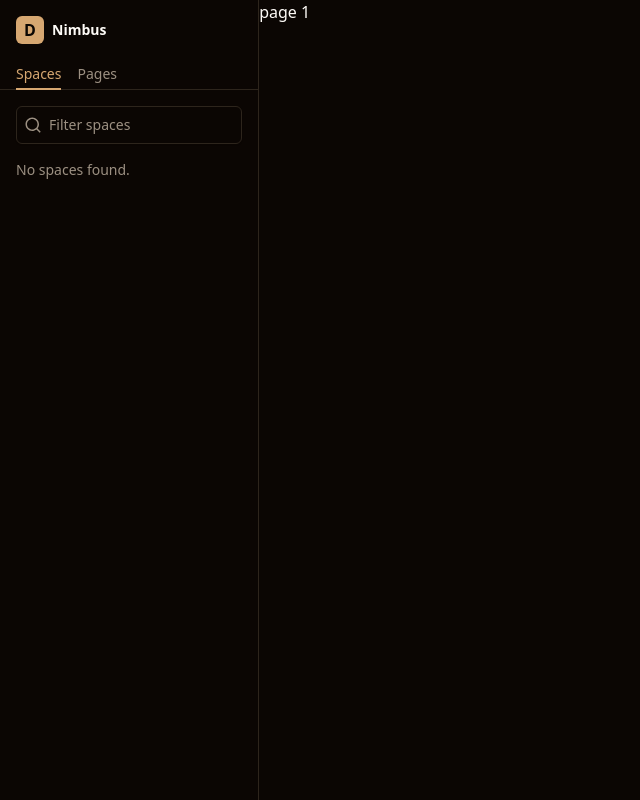
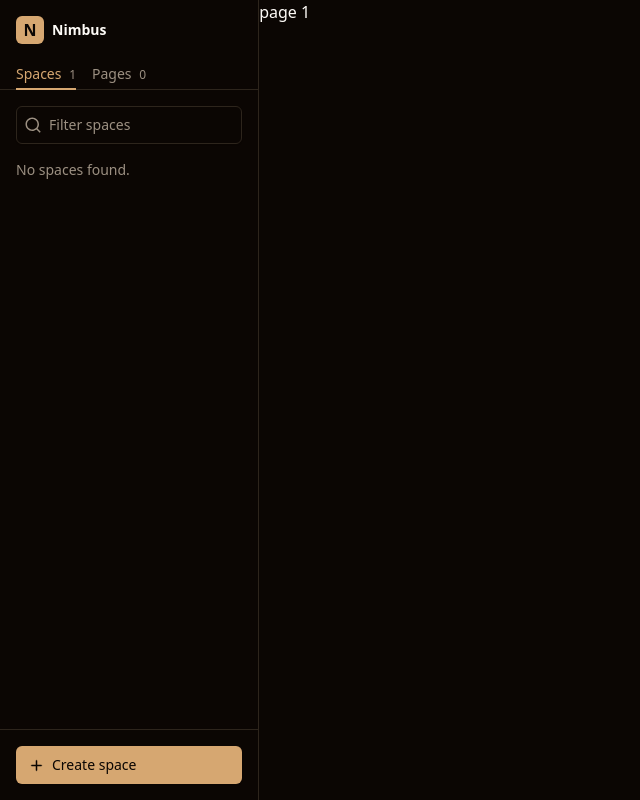
Before and after one commit to thibka/vision, a Next.js app: page / in a window 1280 px wide. Shown: the whole page, without its empty margins (0-640 px from the left). Built offline with nearby package versions, Linux system fonts and the light colour scheme.

Commit message:
feat(ui): add Button components and sidebar create actions

```diff
--- a/next.config.ts
+++ b/next.config.ts
@@ -1,8 +1,10 @@
 import type { NextConfig } from "next";
 
 const nextConfig: NextConfig = {
-  /* config options here */
   reactCompiler: true,
+  devIndicators: {
+    position: "bottom-right",
+  },
 };
 
 export default nextConfig;
--- a/package.json
+++ b/package.json
@@ -11,7 +11,9 @@
     "test": "vitest"
   },
   "dependencies": {
+    "@radix-ui/react-icons": "^1.3.2",
     "@radix-ui/react-label": "^2.1.15",
+    "@radix-ui/react-slot": "^1.3.3",
     "@radix-ui/react-tabs": "^1.1.21",
     "@remixicon/react": "^4.9.0",
     "clsx": "^2.1.1",
--- a/src/app/globals.css
+++ b/src/app/globals.css
@@ -73,6 +73,7 @@
   --color-text-secondary: var(--palette-stone-300);
   --color-text-subtle: var(--palette-stone-100);
   --color-text-primary: var(--palette-stone-50);
+  --color-text-contrast: var(--palette-stone-950);
 
   --color-accent-default: var(--palette-amber-400);
   --color-accent-hover: var(--palette-amber-300);
@@ -105,4 +106,7 @@
 
   --color-avatar-bg: var(--color-accent-default);
   --color-avatar-fg: var(--color-accent-on);
+
+  --color-button-primary-bg: var(--color-accent-default);
+  --color-button-primary-fg: var(--color-text-contrast);
 }
--- /dev/null
+++ b/src/components/Button.tsx
@@ -0,0 +1,147 @@
+// Tremor Button [v1.0.0]
+
+import React from "react"
+import { Slot } from "@radix-ui/react-slot"
+import { RiLoader2Fill } from "@remixicon/react"
+import { tv, type VariantProps } from "tailwind-variants"
+
+import { cx, focusRing } from "@/lib/utils"
+
+const buttonVariants = tv({
+  base: [
+    // base
+    "relative inline-flex items-center justify-center whitespace-nowrap rounded-md border px-3 py-2 text-center text-sm font-medium shadow-xs transition-all duration-100 ease-in-out",
+    // disabled
+    "disabled:pointer-events-none disabled:shadow-none",
+    // focus
+    focusRing,
+  ],
+  variants: {
+    variant: {
+      primary: [
+        // border
+        "border-transparent",
+        // text color
+        "text-button-primary-fg dark:text-button-primary-fg",
+        // background color
+        "bg-button-primary-bg dark:bg-button-primary-bg",
+        // hover color
+        "hover:bg-button-primary-bg dark:hover:bg-button-primary-bg",
+        // disabled
+        "disabled:bg-button-primary-bg disabled:text-button-primary-fg",
+        "dark:disabled:bg-button-primary-bg dark:disabled:text-button-primary-fg",
+      ],
+      secondary: [
+        // border
+        "border-gray-300 dark:border-gray-800",
+        // text color
+        "text-gray-900 dark:text-gray-50",
+        // background color
+        "bg-white dark:bg-gray-950",
+        //hover color
+        "hover:bg-gray-50 dark:hover:bg-gray-900/60",
+        // disabled
+        "disabled:text-gray-400",
+        "dark:disabled:text-gray-600",
+      ],
+      light: [
+        // base
+        "shadow-none",
+        // border
+        "border-transparent",
+        // text color
+        "text-gray-900 dark:text-gray-50",
+        // background color
+        "bg-gray-200 dark:bg-gray-900",
+        // hover color
+        "hover:bg-gray-300/70 dark:hover:bg-gray-800/80",
+        // disabled
+        "disabled:bg-gray-100 disabled:text-gray-400",
+        "dark:disabled:bg-gray-800 dark:disabled:text-gray-600",
+      ],
+      ghost: [
+        // base
+        "shadow-none",
+        // border
+        "border-transparent",
+        // text color
+        "text-gray-900 dark:text-gray-50",
+        // hover color
+        "bg-transparent hover:bg-gray-100 dark:hover:bg-gray-800/80",
+        // disabled
+        "disabled:text-gray-400",
+        "dark:disabled:text-gray-600",
+      ],
+      destructive: [
+        // text color
+        "text-white",
+        // border
+        "border-transparent",
+        // background color
+        "bg-red-600 dark:bg-red-700",
+        // hover color
+        "hover:bg-red-700 dark:hover:bg-red-600",
+        // disabled
+        "disabled:bg-red-300 disabled:text-white",
+        "dark:disabled:bg-red-950 dark:disabled:text-red-400",
+      ],
+    },
+  },
+  defaultVariants: {
+    variant: "primary",
+  },
+})
+
+interface ButtonProps
+  extends React.ComponentPropsWithoutRef<"button">,
+    VariantProps<typeof buttonVariants> {
+  asChild?: boolean
+  isLoading?: boolean
+  loadingText?: string
+}
+
+const Button = React.forwardRef<HTMLButtonElement, ButtonProps>(
+  (
+    {
+      asChild,
+      isLoading = false,
+      loadingText,
+      className,
+      disabled,
+      variant,
+      children,
+      ...props
+    }: ButtonProps,
+    forwardedRef,
+  ) => {
+    const Component = asChild ? Slot : "button"
+    return (
+      <Component
+        ref={forwardedRef}
+        className={cx(buttonVariants({ variant }), className)}
+        disabled={disabled || isLoading}
+        tremor-id="tremor-raw"
+        {...props}
+      >
+        {isLoading ? (
+          <span className="pointer-events-none flex shrink-0 items-center justify-center gap-1.5">
+            <RiLoader2Fill
+              className="size-4 shrink-0 animate-spin"
+              aria-hidden="true"
+            />
+            <span className="sr-only">
+              {loadingText ? loadingText : "Loading"}
+            </span>
+            {loadingText ? loadingText : children}
+          </span>
+        ) : (
+          children
+        )}
+      </Component>
+    )
+  },
+)
+
+Button.displayName = "Button"
+
+export { Button, buttonVariants, type ButtonProps }
--- /dev/null
+++ b/src/components/ButtonIcon.tsx
@@ -0,0 +1,10 @@
+import { Button } from '@/components/Button';
+import { PlusIcon } from "@radix-ui/react-icons"
+
+export default function ButtonIcon({children}: {children: React.ReactNode}) {
+    return (
+        <Button className="w-full text-left inline-flex justify-start gap-2">
+            <PlusIcon className="stroke-current stroke-[0.5]" /> {children}
+        </Button>
+    );
+}
--- a/src/components/Sidebar.tsx
+++ b/src/components/Sidebar.tsx
@@ -1,25 +1,47 @@
 import Avatar from '@/components/Avatar';
 import { Tabs, TabsList, TabsTrigger, TabsContent } from '@/components/Tabs';
 import InputSearch from '@/components/InputSearch';
+import { Button } from '@/components/Button';
+import { PlusIcon } from "@radix-ui/react-icons"
+import ButtonIcon from '@/components/ButtonIcon';
 
 export default function Sidebar() {
     return (
-        <aside aria-label="Sidebar" className="w-65 h-full border-r border-sidebar-border bg-sidebar-bg">
+        <aside aria-label="Sidebar" className="flex flex-col w-65 h-full border-r border-sidebar-border bg-sidebar-bg">
             <div className="flex items-center gap-2 mb-4 mt-4 px-4">
-                <Avatar>D</Avatar>
+                <Avatar>N</Avatar>
                 <span className="text-sm font-semibold">Nimbus</span>
             </div>
 
-            <Tabs defaultValue="tab1">
+            <Tabs defaultValue="tab1" className="flex flex-col flex-1 min-h-0">
                 <TabsList className="gap-4 px-4">
-                    <TabsTrigger value="tab1" className="px-0 py-1">Spaces</TabsTrigger>
-                    <TabsTrigger value="tab2" className="px-0 py-1">Pages</TabsTrigger>
+                    <TabsTrigger value="tab1" className="px-0 py-1">
+                        Spaces <span className="text-xs text-text-muted ml-1">1</span>
+                    </TabsTrigger>
+                    <TabsTrigger value="tab2" className="px-0 py-1">
+                        Pages <span className="text-xs text-text-muted ml-1">0</span>
+                    </TabsTrigger>
                 </TabsList>
-                <TabsContent value="tab1" className="p-4">
-                    <InputSearch placeholder="Filter spaces"/>
-                    <p className="text-sm mt-4 text-text-muted">No spaces found.</p>
+                {/* Spaces tab */}
+                <TabsContent value="tab1" className="flex flex-col flex-1 min-h-0 justify-between overflow-y-auto">
+                    <div className="p-4">
+                        <InputSearch placeholder="Filter spaces"/>
+                        <p className="text-sm mt-4 text-text-muted">No spaces found.</p>
+                    </div>
+                    <div className="mt-auto border-t border-sidebar-border pt-4 p-4">
+                        <ButtonIcon>Create space</ButtonIcon>
+                    </div>
                 </TabsContent>
-                <TabsContent value="tab2" className="px-4">Pages</TabsContent>
+                {/* Pages tab */}
+                <TabsContent value="tab2" className="flex flex-col flex-1 min-h-0 justify-between overflow-y-auto">
+                    <div className="p-4">
+                        <InputSearch placeholder="Filter pages"/>
+                        <p className="text-sm mt-4 text-text-muted">No pages found.</p>
+                    </div>
+                    <div className="mt-auto border-t border-sidebar-border pt-4 p-4">
+                        <ButtonIcon>Create page</ButtonIcon>
+                    </div>
+                </TabsContent>
             </Tabs>
         </aside>
     );
```
Also changed, not shown: 1 other file (tests, documents, lock files or other folders).
